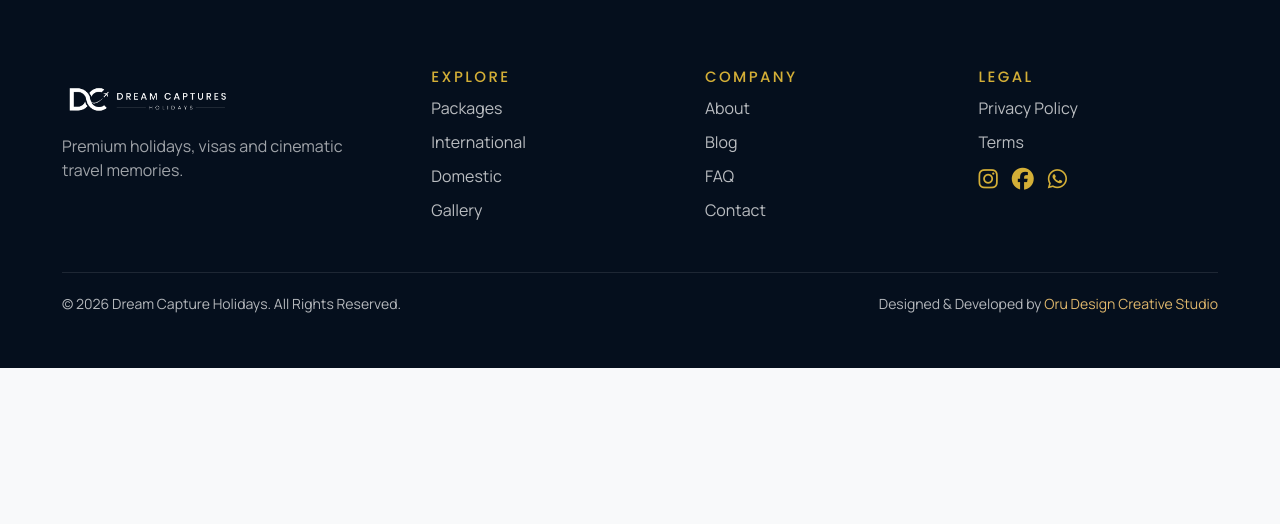
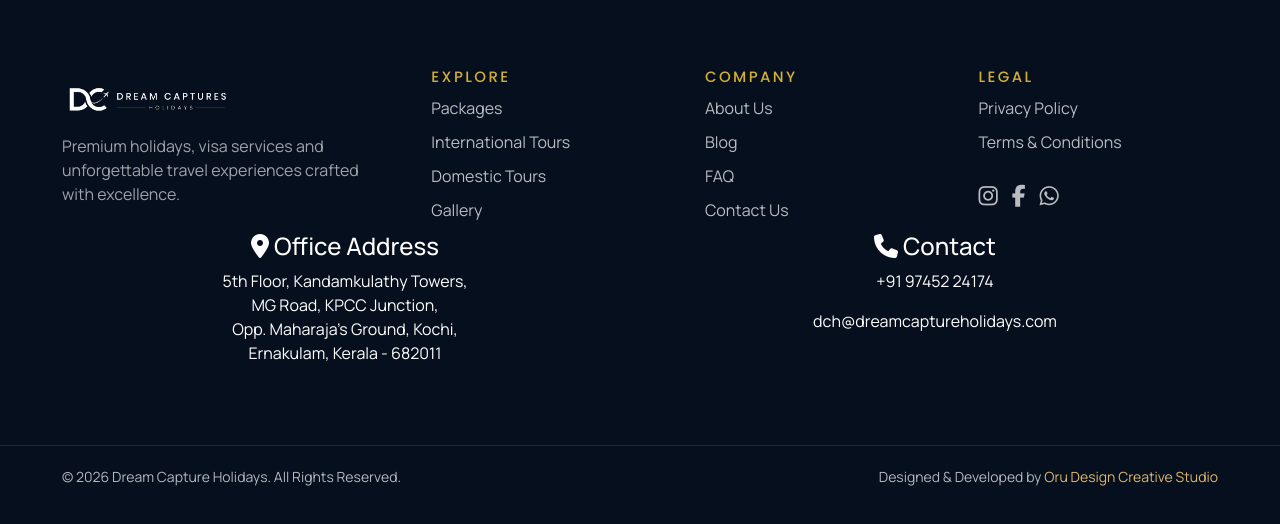
Before and after one commit to orudesign/dc, a plain HTML site: page index.html in a window 1280 px wide. Shown: the part 9857-10381 px from the top of the page. Before the commit the page ends 10225 px from the top, so only its background shows below. Drawn offline with nearby package versions, Linux system fonts and the light colour scheme.

Commit message:
Add files via upload

```diff
--- a/index.html
+++ b/index.html
@@ -205,60 +205,148 @@
     </section>
 
     <section class="map-band">
-      <iframe title="Dream Capture Holidays map" loading="lazy" src="https://www.google.com/maps?q=India&output=embed"></iframe>
+     <iframe
+    title="Dream Capture Holidays Office"
+    loading="lazy"
+    width="100%"
+    height="450"
+    style="border:0;"
+    allowfullscreen
+    referrerpolicy="no-referrer-when-downgrade"
+    src="https://www.google.com/maps?q=Kandamkulathy+Towers,+MG+Road,+KPCC+Junction,+Opp+Maharaja's+Ground,+Ernakulam,+Kerala+682011&output=embed">
+</iframe>
     </section>
   </main>
 
 <footer class="lux-footer">
+
     <div class="container footer-grid">
+
+        <!-- Company -->
         <div>
             <a class="brand footer-brand d-flex align-items-center mb-3" href="index.html">
-          <img src="assets/images/logo.png" alt="Dream Capture Holidays Logo" class="brand-logo">
+                <img src="assets/images/logo.png"
+                     alt="Dream Capture Holidays Logo"
+                     class="brand-logo">
+            </a>
 
-        </a>
-        <p>Premium holidays, visas and cinematic travel memories.</p>
+            <p>
+                Premium holidays, visa services and unforgettable travel
+                experiences crafted with excellence.
+            </p>
         </div>
+
+        <!-- Explore -->
         <div>
             <h3>Explore</h3>
+
             <a href="packages.html">Packages</a>
-        <a href="international.html">International</a>
-        <a href="domestic.html">Domestic</a>
+            <a href="international.html">International Tours</a>
+            <a href="domestic.html">Domestic Tours</a>
             <a href="gallery.html">Gallery</a>
         </div>
+
+        <!-- Company -->
         <div>
             <h3>Company</h3>
-        <a href="about.html">About</a>
+
+            <a href="about.html">About Us</a>
             <a href="blog.html">Blog</a>
             <a href="faq.html">FAQ</a>
-        <a href="contact.html">Contact</a>
-      </div>
-      <div>
-        <h3>Legal</h3>
-        <a href="privacy-policy.html">Privacy Policy</a>
-        <a href="terms.html">Terms</a>
-        <div class="socials">
-          <i class="fa-brands fa-instagram"></i>
-          <i class="fa-brands fa-facebook"></i>
-          <i class="fa-brands fa-whatsapp"></i>
-        </div>
-      </div>
+            <a href="contact.html">Contact Us</a>
         </div>
 
-    <!-- New Bottom Text Section -->
-    <div class="container">
-      <div class="footer-bottom d-flex flex-column flex-md-row justify-content-between align-items-center text-center text-md-start">
-        <div class="mb-2 mb-md-0">
-          &copy; 2026 Dream Capture Holidays. All Rights Reserved.
-        </div>
+        <!-- Legal -->
         <div>
-          Designed & Developed by <a href="https://www.orudesign.in" target="_blank" rel="noopener noreferrer">Oru Design Creative Studio</a>
-        </div>
-      </div>
+
+            <h3>Legal</h3>
+
+            <a href="privacy-policy.html">Privacy Policy</a>
+            <a href="terms.html">Terms &amp; Conditions</a>
+
+            <div class="socials mt-3">
+                <a href="#"><i class="fa-brands fa-instagram"></i></a>
+                <a href="#"><i class="fa-brands fa-facebook-f"></i></a>
+                <a href="#"><i class="fa-brands fa-whatsapp"></i></a>
             </div>
 
-    <button class="back-to-top" aria-label="Back to top"><i class="fa-solid fa-arrow-up"></i></button>
+        </div>
+
+    </div>
+
+    <!-- Contact Information -->
+
+    <div class="footer-contact">
+
+        <div class="container">
+
+            <div class="row text-center">
+
+                <div class="col-lg-6 mb-4">
+
+                    <h4><i class="fa-solid fa-location-dot"></i> Office Address</h4>
+
+                    <p>
+                        5th Floor, Kandamkulathy Towers,<br>
+                        MG Road, KPCC Junction,<br>
+                        Opp. Maharaja's Ground, Kochi,<br>
+                         Ernakulam,  Kerala - 682011<br>
+
+                    </p>
+
+                </div>
+
+                <div class="col-lg-6 mb-4">
+
+                    <h4><i class="fa-solid fa-phone"></i> Contact</h4>
+
+                    <p>
+                        <a href="tel:+919745224174">
+                            +91 97452 24174
+                        </a>
+                    </p>
+
+                    <p>
+                        <a href="mailto:dch@dreamcaptureholidays.com">
+                            dch@dreamcaptureholidays.com
+                        </a>
+                    </p>
+
+                </div>
+
+            </div>
+
+        </div>
+
+    </div>
+
+    <!-- Bottom -->
+
+    <div class="footer-bottom">
+
+        <div class="container d-flex flex-column flex-lg-row justify-content-between align-items-center">
+
+            <p class="mb-2 mb-lg-0">
+                © 2026 Dream Capture Holidays. All Rights Reserved.
+            </p>
+
+            <p class="mb-0">
+                Designed &amp; Developed by
+                <a href="https://www.orudesign.in"
+                   target="_blank">
+                    Oru Design Creative Studio
+                </a>
+            </p>
+
+        </div>
+
+    </div>
+
+    <button class="back-to-top" aria-label="Back to Top">
+        <i class="fa-solid fa-arrow-up"></i>
+    </button>
+
 </footer>
-
   <script src="https://cdn.jsdelivr.net/npm/bootstrap@5.3.3/dist/js/bootstrap.bundle.min.js"></script>
   <script src="https://cdnjs.cloudflare.com/ajax/libs/gsap/3.12.5/gsap.min.js"></script>
   <script src="https://cdnjs.cloudflare.com/ajax/libs/gsap/3.12.5/ScrollTrigger.min.js"></script>
```
Lines whose indentation alone changed are shown as unchanged.
